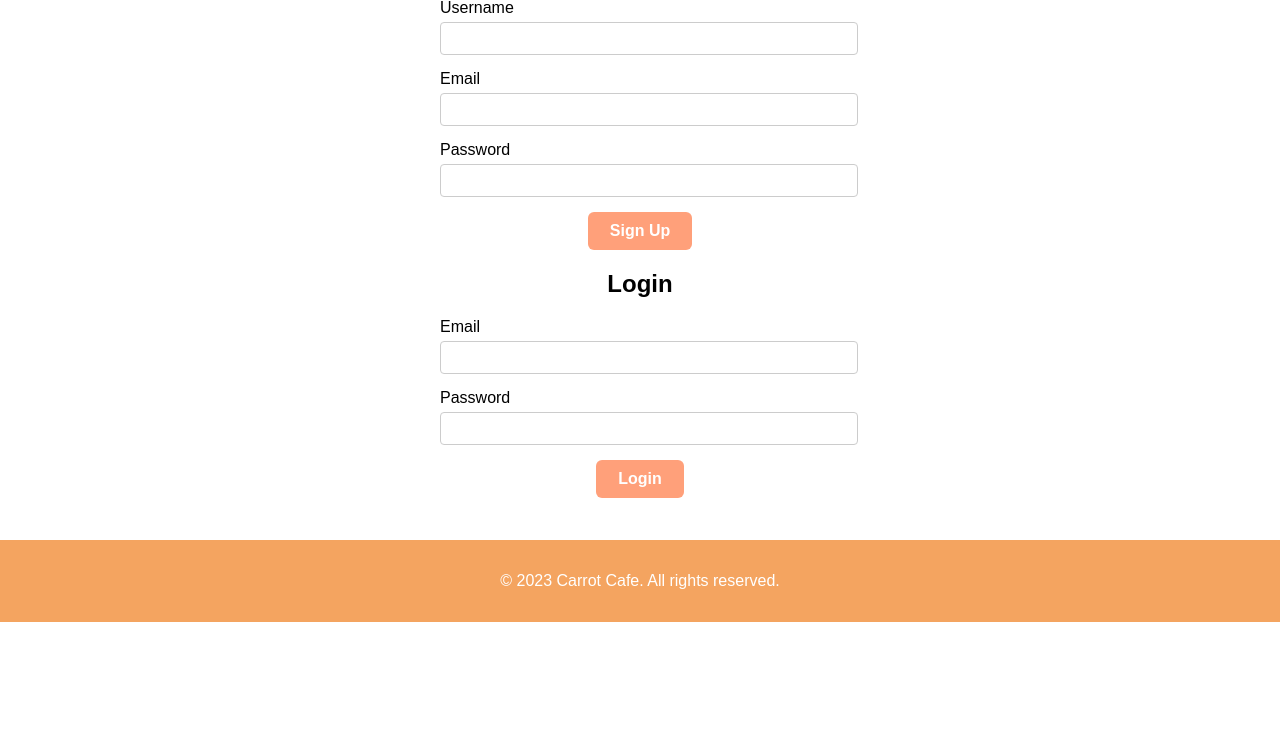
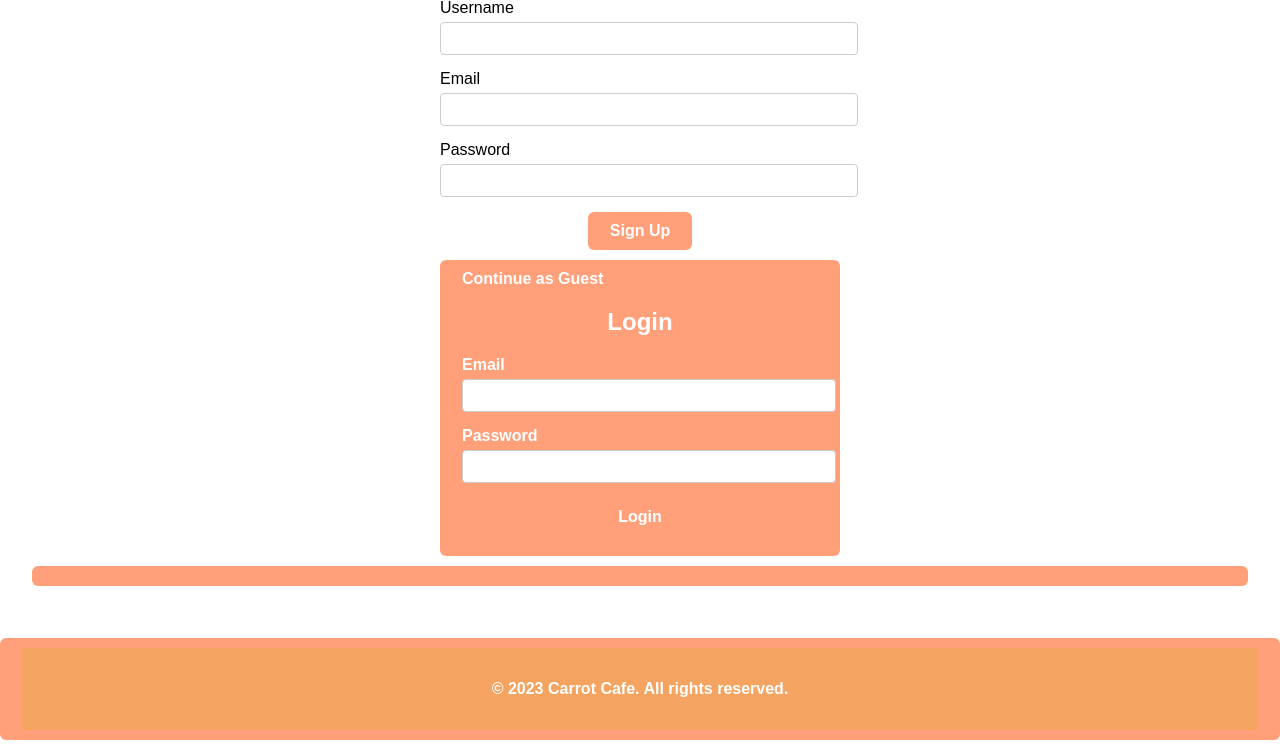
Before and after one commit to totalylegit/RabbitEatingLTD, a Flask app: page /accountinfo in a window 1280 px wide. Shown: the part 203-953 px from the top of the page. Before the commit the page ends 825 px from the top, so only its background shows below. Run offline with Flask 3, Linux system fonts and the light colour scheme.

Commit message:
skip button in sign ins

```diff
--- a/templates/accountinfo.html
+++ b/templates/accountinfo.html
@@ -126,6 +126,7 @@
                     <input type="password" id="password" name="password" required>
                 </div>
                 <button type="submit" class="action-btn">Sign Up</button>
+                <a href="../templates/homepage.html" class="action-btn">Continue as Guest</button>
             </form>
 
             <h2>Login</h2>
```
